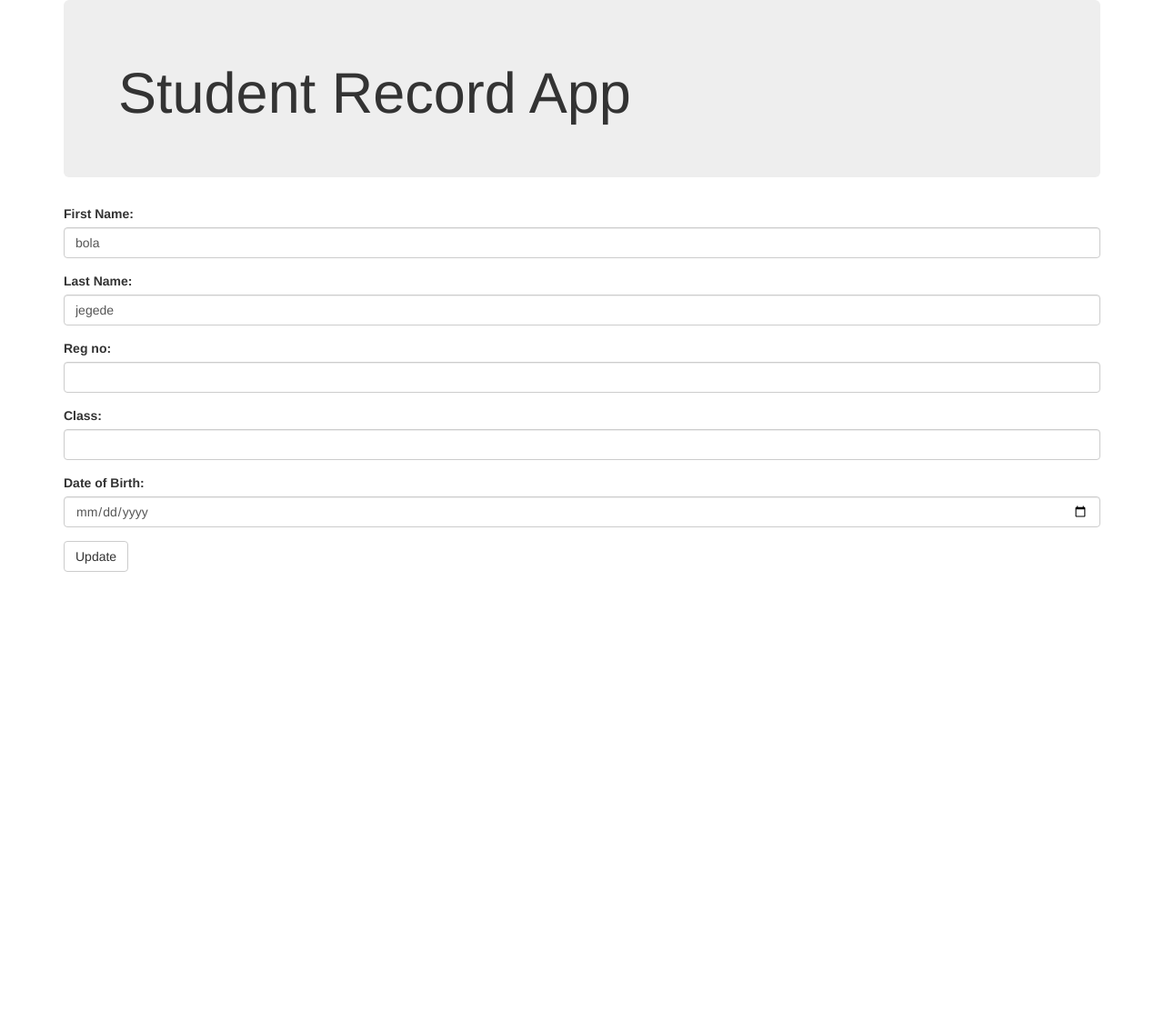
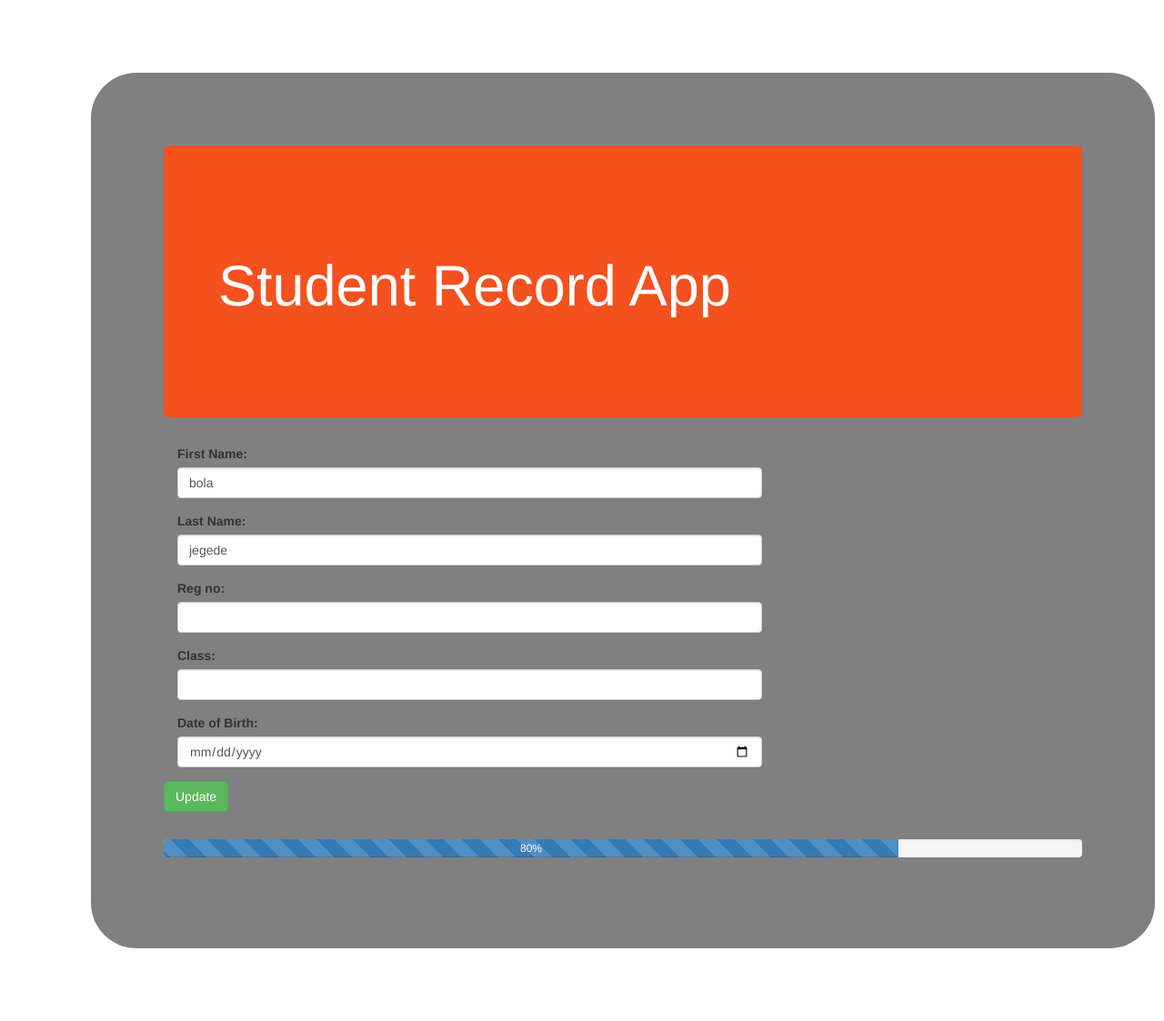
Before and after one commit to Bumsykool/student_app, a PHP site: page /update.php?id=1 in a window 1280 px wide. Shown: the whole page at 91% size. Before the commit the page ends 629 px from the top, so only its background shows below. Run offline with PHP 8.4, Linux system fonts and the light colour scheme; data comes from the database, SQL or seed files in the repository; some libraries are stand-ins or nearby versions.

Commit message:
working app

```diff
--- a/edit.php
+++ b/edit.php
@@ -25,12 +25,11 @@ require 'db/connect.php';
             WHERE id = $id";
 if (mysqli_query($db, $update)) {
     echo "Record updated successfully";
+    header("Location: record.php");
+
 } else {
     echo "Error updating record: " . mysqli_error($db);
 }
-//header("Location: record.php");
 
 
 ?>
-
-<a href="record.php">site</a>
--- /dev/null
+++ b/style.css
@@ -0,0 +1,21 @@
+
+.jumbotron {
+    background-color: #f4511e;
+    color: #fff;
+    padding: 100px 25px;
+}
+
+.container {
+    padding: 80px 80px ;
+    background-color: gray;
+    margin: 80px 80px 80px 100px;
+    border-radius: 50px;
+}
+
+#float {clear: both;}
+
+#space {height: 30px;}
+
+#welcome {background-color: silver;}
+
+#table {margin: 30px; }
--- a/update.php
+++ b/update.php
@@ -32,6 +32,7 @@ $id = $_GET['id'];
 
 <!-- Latest compiled JavaScript -->
 <script src="https://maxcdn.bootstrapcdn.com/bootstrap/3.3.7/js/bootstrap.min.js"></script>
+<link rel="stylesheet" type="text/css" href="style.css">
 
 </head>
 
@@ -45,28 +46,41 @@ $id = $_GET['id'];
       </div>
 
 
-  <form action="edit.php?id='$id'" method="post" >
-  <div class="form-group">
+  <form action="edit.php?id= <?php echo $row['id'] ?>" method="post" >
+  <div class="form-group col-xs-8">
 
     <label for="first_name">First Name:</label>
     <input type="text" value="<?php echo $row ['first_name'];?>" class="form-control" id="first_name" name="first_name">
   </div>
-  <div class="form-group">
+  <div class="form-group col-xs-8">
     <label for="last_name">Last Name:</label>
     <input type="text" value="<?php echo $row ['last_name'];?>" class="form-control" id="last_name" name="last_name">
   </div>
-  <div class="form-group">
+  <div class="form-group col-xs-8">
     <label for="reg_number">Reg no:</label>
     <input type="text" value="<?php echo $row ['reg_number'];?>" class="form-control" id="reg_number" name="reg_number">
   </div>
-  <div class="form-group">
+  <div class="form-group col-xs-8">
     <label for="class">Class:</label>
     <input type="integer" value="<?php echo $row ['class'];?>" class="form-control" id="class" name="class">
   </div>
-  <div class="form-group">
+  <div class="form-group col-xs-8">
     <label for="birth_date">Date of Birth:</label>
     <input type="date" value="<?php echo $row ['birth_date'];?>" class="form-control" id="birth_date" name="birth_date">
   </div>
-   <button type="submit" class="btn btn-default">Update</button>
+  <div id="float">
+   <button type="submit" class="btn btn-success" >Update</button>
+ </div>
 </form>
+
+<div id="space"></div>
+<div class="progress">
+  <div class="progress-bar progress-bar-striped active" role="progressbar"
+  aria-valuenow="80" aria-valuemin="0" aria-valuemax="80" style="width:80%">
+    80%
+  </div>
  </div>
+
+
+</body>
+</html>
```
Also changed, not shown: delete.php (+0 -14 lines), index.php (+22 -9 lines), record.php (+7 -2 lines), welcome.php (+9 -4 lines).
